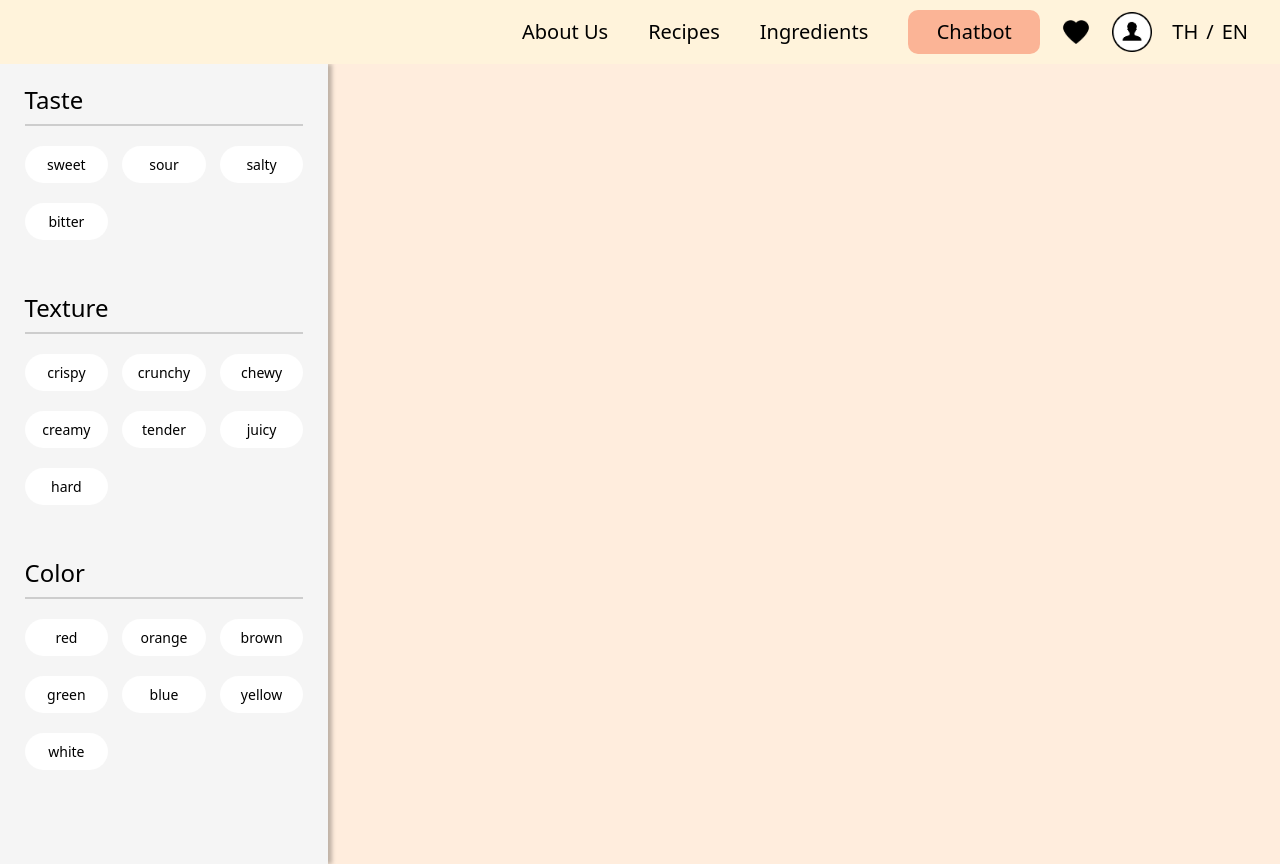
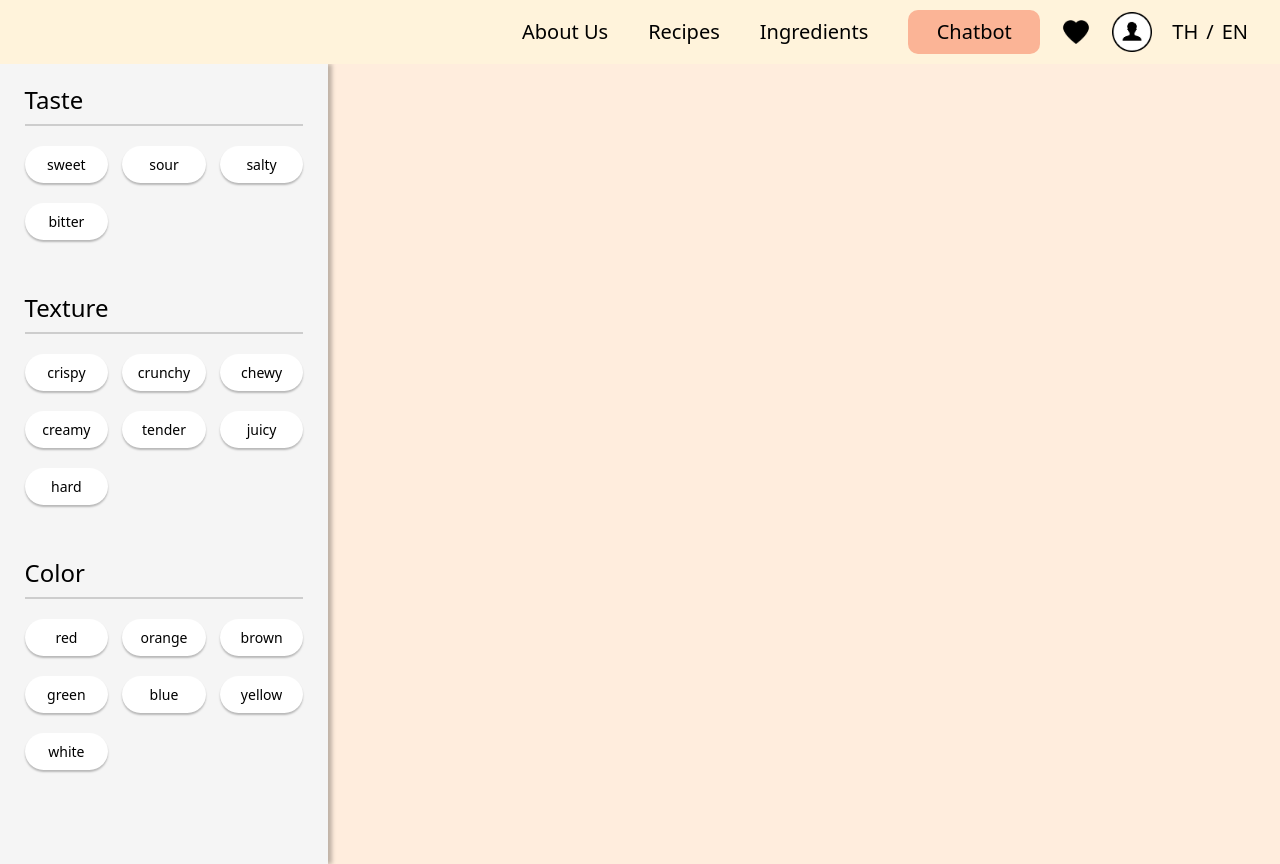
Before and after one commit to wphanpa/SP2025_11_AltEat, a React (Vite) app in the folder AltEat/: page /ingredientsearch in a window 1280 px wide. Built offline with nearby package versions, Linux system fonts and the light colour scheme.

Commit message:
update router

```diff
--- a/AltEat/src/App.tsx
+++ b/AltEat/src/App.tsx
@@ -11,7 +11,7 @@ function App() {
     <BrowserRouter>
       <Routes>
         <Route path="/" element={<HomePage />} />
-        <Route path="/test" element={<RecipeDetailPage />} />
+        <Route path="/recipe/:id" element={<RecipeDetailPage />} />
         <Route path="/favorite" element={<FavoritePage />} />
         <Route path="/recipesearch" element={<RecipeSearchPage />} />
         <Route path="/ingredientsearch" element={<IngredientSearchpage />} />
--- a/AltEat/src/Component/Filter.tsx
+++ b/AltEat/src/Component/Filter.tsx
@@ -17,7 +17,7 @@ function Filter({ title, items }: FilterProps) {
               {items.map((item) => (
                 <p
                   key={item}
-                  className="p-2 bg-white rounded-3xl text-center text-[14px]"
+                  className="p-2 bg-white rounded-3xl text-center text-[14px] shadow-[0_2px_2px_rgba(0,0,0,0.25)]"
                 >
                   {item}
                 </p>
--- a/AltEat/src/Component/RecipeCard.tsx
+++ b/AltEat/src/Component/RecipeCard.tsx
@@ -26,7 +26,7 @@ function RecipeCard({ recipes }: RecipeCardProps) {
               <img
                 src={recipe.image}
                 alt={recipe.title}
-                className="w-full h-[180px]"
+                className="w-full h-45"
               />
               {/* Favorite Button */}
               <button className="absolute top-2 right-2">
```
Also changed, not shown: 1 other file (tests, documents, lock files or other folders).
